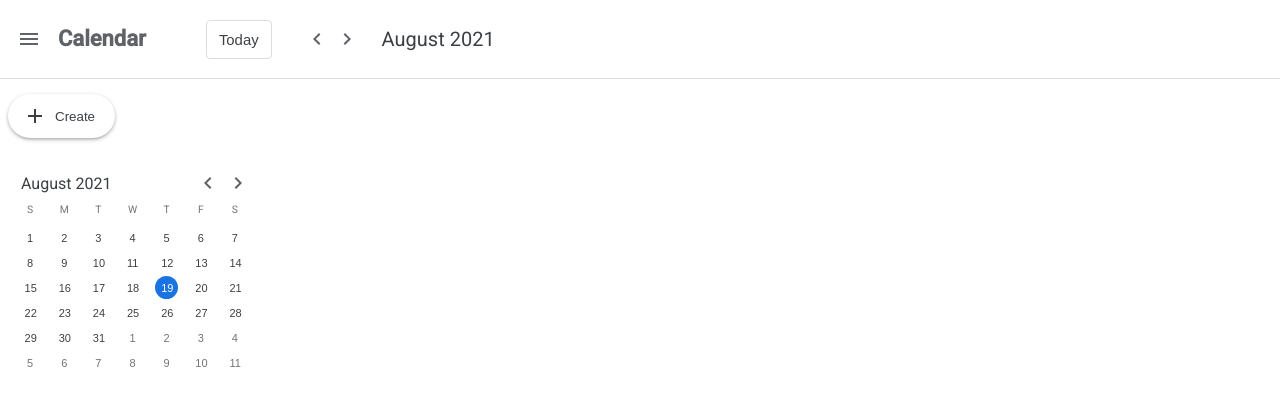
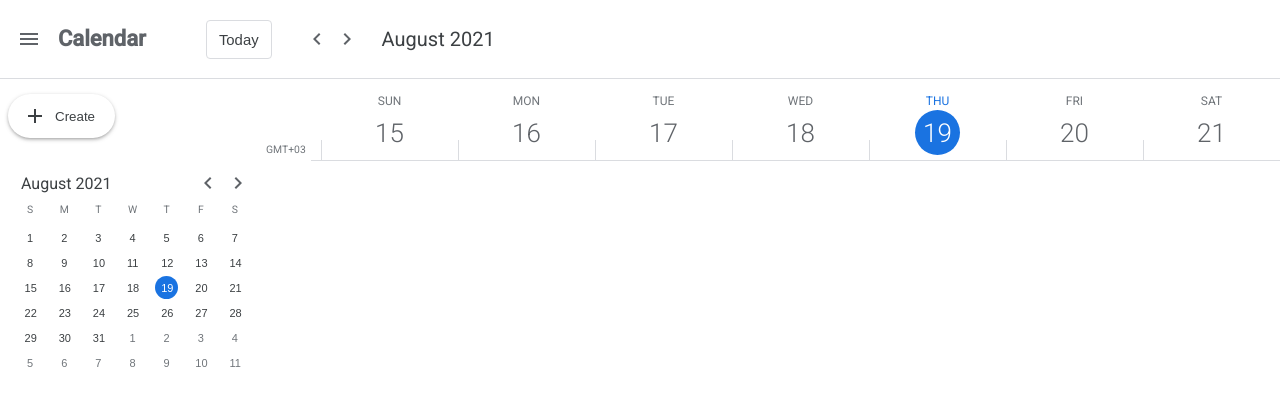
Before and after one commit to RimanteRaz/google-calendar-react, a React (Create React App) app: page / in a window 1280 px wide. Shown: the top 406 px of the page. Built offline with nearby package versions, Linux system fonts and the light colour scheme.

Commit message:
Add week calendar weekday row

```diff
--- a/src/components/App.tsx
+++ b/src/components/App.tsx
@@ -1,6 +1,7 @@
 import styles from "./App.module.scss";
 import { Header } from "./header";
 import { Sidebar } from "./sidebar";
+import { WeekCalendar } from "./week-calendar";
 
 function App() {
   return (
@@ -8,6 +9,7 @@
       <Header />
       <div className={styles.main}>
         <Sidebar />
+        <WeekCalendar />
       </div>
     </div>
   );
--- /dev/null
+++ b/src/components/week-calendar/WeekCalendar.module.scss
@@ -0,0 +1,32 @@
+@import "../../utilities/colours";
+
+.calendar {
+  display: flex;
+  flex-direction: column;
+  flex-grow: 1;
+}
+
+.top {
+  display: grid;
+  grid-template-columns: 55px repeat(7, minmax(100px, 1fr));
+  height: 80px;
+}
+
+.timezone {
+  position: relative;
+  display: flex;
+  align-items: flex-end;
+  font-size: 65%;
+  color: $light-text-color;
+  padding-bottom: 5px;
+}
+
+.timezone::before {
+  content: "";
+  position: absolute;
+  bottom: 0;
+  right: 0;
+  height: 1px;
+  width: 10px;
+  background-color: $border-color;
+}
--- /dev/null
+++ b/src/components/week-calendar/WeekCalendar.tsx
@@ -0,0 +1,29 @@
+import styles from "./WeekCalendar.module.scss";
+import { Weekday } from "./weekday";
+import { useSelector } from "react-redux";
+import { State } from "../../store";
+import { DAYS_IN_A_WEEK, getStartOfWeek } from "../../utilities/dates";
+
+export const WeekCalendar = () => {
+  const selectedDay = useSelector((state: State) => state.selectedDay);
+
+  const firstDayOfWeek = getStartOfWeek(selectedDay);
+  const datesToDisplay = new Array(DAYS_IN_A_WEEK);
+
+  const weekdays = datesToDisplay.fill(firstDayOfWeek).map((date, index) => {
+    const elementDate = new Date(date);
+    elementDate.setDate(elementDate.getDate() + index);
+    return <Weekday key={elementDate.getTime()} elementDate={elementDate} />;
+  });
+
+  return (
+    <div className={styles.calendar}>
+      <div className={styles.top}>
+        <div className={styles.timezone}>GMT+03</div>
+        {weekdays}
+      </div>
+
+      <div className="events"></div>
+    </div>
+  );
+};
--- /dev/null
+++ b/src/components/week-calendar/index.ts
@@ -0,0 +1 @@
+export { WeekCalendar } from "./WeekCalendar";
--- /dev/null
+++ b/src/components/week-calendar/weekday/Weekday.module.scss
@@ -0,0 +1,62 @@
+@import "../../../utilities/colours";
+
+.weekday {
+  position: relative;
+  display: flex;
+  justify-content: center;
+  align-items: center;
+  flex-wrap: wrap;
+  border-bottom: 1px solid $border-color;
+}
+
+.weekday::before {
+  content: "";
+  position: absolute;
+  bottom: 0;
+  left: 0;
+  width: 1px;
+  height: 20px;
+  background-color: $border-color;
+}
+
+.weekday span {
+  width: 100%;
+  text-align: center;
+  color: $light-text-color;
+  font-size: 75%;
+  margin-top: 15px;
+}
+
+.weekday div {
+  display: flex;
+  justify-content: center;
+  align-items: center;
+  background-color: transparent;
+  border: none;
+  color: $medium-text-color;
+  font-size: 26px;
+  font-weight: 300;
+  margin: 2px auto 5px auto;
+  height: 45px;
+  width: 45px;
+  border-radius: 25px;
+}
+
+.currentDay {
+  span {
+    color: $blue;
+  }
+  div {
+    background-color: $blue;
+    color: white;
+  }
+}
+
+// .currentDay span {
+//   color: $blue;
+// }
+
+// .currentDay div {
+//   background-color: $blue;
+//   color: white;
+// }
--- /dev/null
+++ b/src/components/week-calendar/weekday/Weekday.tsx
@@ -0,0 +1,20 @@
+import classNames from "classnames";
+import { getWeekdayLabel, isToday } from "../../../utilities/dates";
+import styles from "./Weekday.module.scss";
+
+export const Weekday = ({ elementDate }: WeekdayProps) => {
+  const weekdayLabel = getWeekdayLabel(elementDate);
+  const dayNumber = elementDate.getDate();
+  const dayClass = classNames(styles.weekday, {
+    [styles.currentDay]: isToday(elementDate),
+  });
+
+  return (
+    <div className={dayClass}>
+      <span>{weekdayLabel}</span>
+      <div>{dayNumber}</div>
+    </div>
+  );
+};
+
+type WeekdayProps = { elementDate: Date };
--- /dev/null
+++ b/src/components/week-calendar/weekday/index.ts
@@ -0,0 +1 @@
+export { Weekday } from "./Weekday";
--- a/src/utilities/dates.ts
+++ b/src/utilities/dates.ts
@@ -1,6 +1,6 @@
 export const DAYS_IN_A_WEEK = 7;
 
-const getStartOfWeek = (today: Date) => {
+export const getStartOfWeek = (today: Date) => {
   const date = new Date(today.toString());
   const pastSunday = date.setDate(date.getDate() - date.getDay());
   return new Date(pastSunday);
@@ -79,3 +79,11 @@
   newDate.setMonth(date.getMonth() - 1);
   return newDate;
 };
+
+export const getWeekdayLabel = (date: Date) => {
+  const dateFormatOptions: Intl.DateTimeFormatOptions = {
+    weekday: "short",
+  };
+  const dateText = new Intl.DateTimeFormat("en-GB", dateFormatOptions).format(date);
+  return dateText.toUpperCase();
+};
```
Also changed, not shown: 1 other file (tests, documents, lock files or other folders).
